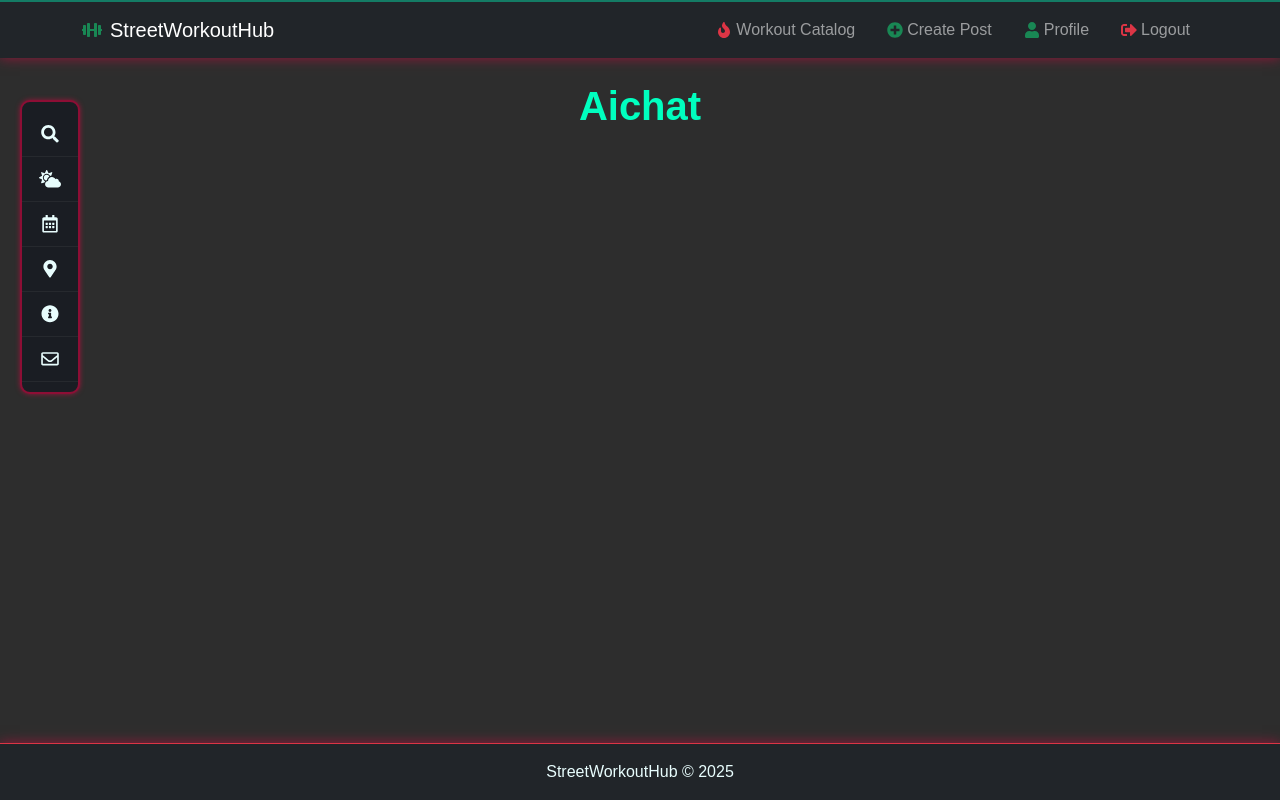
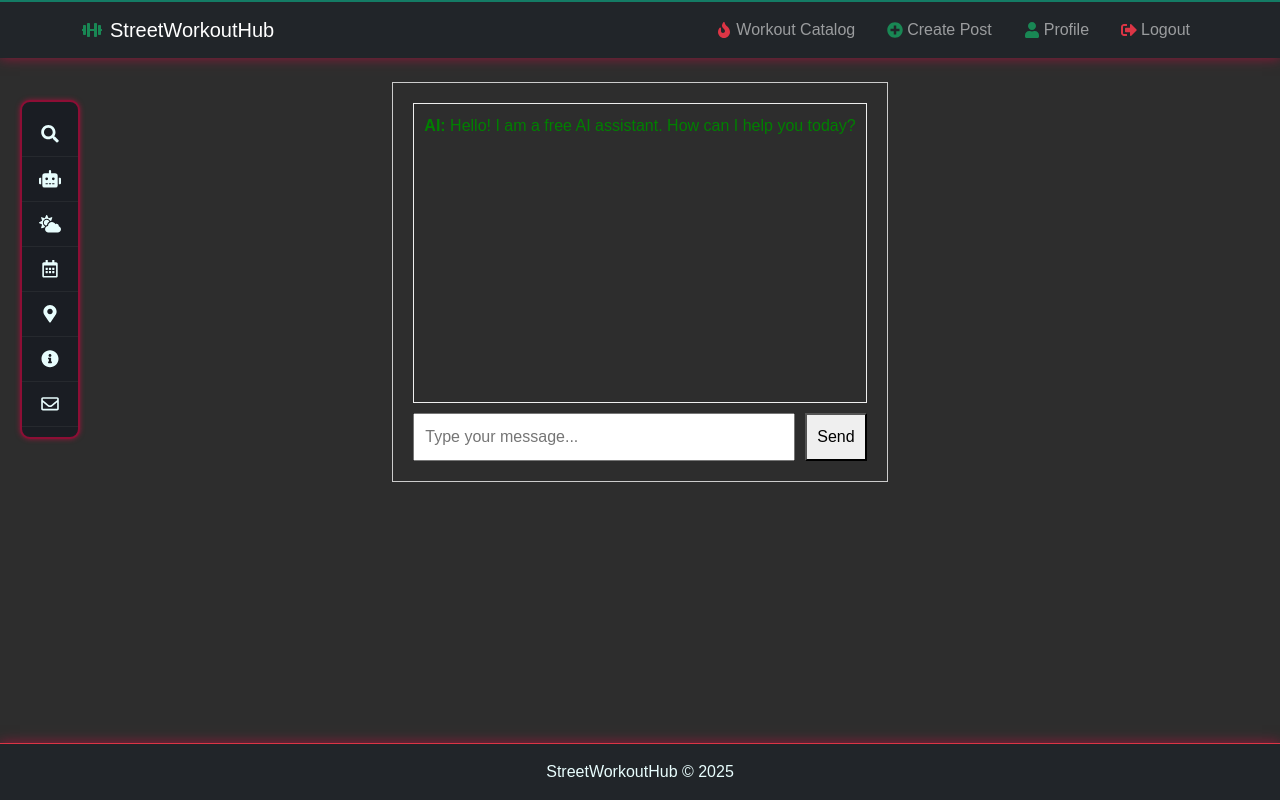
Before and after one commit to dr1gon4o/ReactProject, a React (Vite) app in the folder streetworkouthub/: page /aichat in a window 1280 px wide. Built offline with nearby package versions, Linux system fonts and the light colour scheme; sample sign-in values are in the browser's storage.

Commit message:
adde ai chat for users

```diff
--- a/streetworkouthub/src/App.jsx
+++ b/streetworkouthub/src/App.jsx
@@ -30,7 +30,6 @@ function App() {
       <div id="app">
       <Header />
       <Sidebar className="header-style" />
-      {/* <Sidebar className="card-style" />   */}
       <main className="container mt-4 mb-5 fade-in">
         <Routes>
 
@@ -94,7 +93,14 @@ function App() {
 
           <Route path="/search" element={<Search />} />
 
-          <Route path="/aichat" element={<Aichat />} />
+          <Route
+            path="/aichat"
+            element={
+              <PrivateRoute>
+                <Aichat />
+                </PrivateRoute>
+            }
+          />
 
           <Route path="/weather" element={<Weather />} />
 
--- /dev/null
+++ b/streetworkouthub/src/components/AichatWidget.jsx
@@ -0,0 +1,79 @@
+import React, { useState } from 'react';
+
+export default function InteractiveAIChat() {
+  const [messages, setMessages] = useState([
+    { role: 'model', content: 'Hello! I am a free AI assistant. How can I help you today?' },
+  ]);
+  const [input, setInput] = useState('');
+  const [isLoading, setIsLoading] = useState(false);
+  const [error, setError] = useState(null);
+
+  const sendMessage = async (e) => {
+    e.preventDefault();
+    if (!input.trim() || isLoading) return;
+
+    const userMessage = { role: 'user', content: input };
+    setMessages((prev) => [...prev, userMessage]);
+    setInput('');
+    setIsLoading(true);
+    setError(null);
+
+    // Use YOUR existing backend base URL and the correct path for your chat endpoint
+    const endpoint = `http://localhost:3030/ai`;
+
+    const requestBody = {
+      message: input,
+    };
+
+    try {
+      const response = await fetch(endpoint, {
+        method: "POST",
+        headers: { "Content-Type": "application/json" },
+        body: JSON.stringify(requestBody),
+      });
+
+      if (!response.ok) {
+        throw new Error(`API call failed with status: ${response.status}`);
+      }
+
+      const data = await response.json();
+
+      // Change 'replyText' if your server uses a different key (e.g., data.message)
+      const aiText = data.replyText || "Sorry, I couldn't get a response.";
+
+      const aiMessage = { role: 'model', content: aiText };
+      setMessages((prev) => [...prev, aiMessage]);
+
+    } catch (err) {
+      setError(err.message);
+    } finally {
+      setIsLoading(false);
+    }
+  };
+
+  // Basic inline styling provided here to prevent errors if you don't have a CSS file
+  return (
+    <div style={{ padding: '20px', border: '1px solid #ccc', maxWidth: '600px', margin: 'auto' }}>
+      <div style={{ height: '300px', overflowY: 'auto', marginBottom: '10px', border: '1px solid #eee', padding: '10px' }}>
+        {messages.map((msg, index) => (
+          <div key={index} style={{ marginBottom: '5px', color: msg.role === 'user' ? 'blue' : 'green' }}>
+            <strong>{msg.role === 'user' ? 'You' : 'AI'}:</strong> {msg.content}
+          </div>
+        ))}
+        {isLoading && <div style={{ color: 'gray' }}>AI is typing...</div>}
+        {error && <div style={{ color: 'red' }}>Error: {error}</div>}
+      </div>
+      <form onSubmit={sendMessage} style={{ display: 'flex' }}>
+        <input
+          type="text"
+          value={input}
+          onChange={(e) => setInput(e.target.value)}
+          placeholder="Type your message..."
+          disabled={isLoading}
+          style={{ flexGrow: 1, padding: '10px' }}
+        />
+        <button type="submit" disabled={isLoading} style={{ padding: '10px', marginLeft: '10px' }}>Send</button>
+      </form>
+    </div>
+  );
+}
--- a/streetworkouthub/src/components/Sidebar.jsx
+++ b/streetworkouthub/src/components/Sidebar.jsx
@@ -1,16 +1,23 @@
 import { Link } from "react-router-dom";
+import { useAuth } from "../contexts/AuthContext";
 import '../styles/sidebar.css';
 import { FaCloudSun, FaRobot, FaRegEnvelope, FaInfoCircle, FaSearch, FaMapMarkerAlt, FaRegCalendarAlt } from "react-icons/fa";
 
 export default function Sidebar() {
+    const { isAuthenticated } = useAuth();
   return (
     <div className="sidebar">
       <Link to="/Search" className="sidebar-item">
         <FaSearch className="icon" /> <span>Search</span>
       </Link>
-      {/* <Link to="/Aichat" className="sidebar-item">
-        <FaRobot className="icon" /> <span>AI</span>
-      </Link> */}
+      {isAuthenticated && (
+        <Link to="/Aichat" className="sidebar-item">
+          <FaRobot className="icon" /> <span>AI</span>
+        </Link>
+        )
+      }
+
+
       <Link to="/Weather" className="sidebar-item">
         <FaCloudSun className="icon" /> <span>Weather</span>
       </Link>
--- a/streetworkouthub/src/pages/Aichat.jsx
+++ b/streetworkouthub/src/pages/Aichat.jsx
@@ -1,6 +1,11 @@
+import AichatWidget from "../components/AichatWidget";
 
 export default function Aichat() {
   return (
-    <h1 className="text-center text-neon fw-bold mb-4">Aichat</h1>
+
+
+      <div className="d-flex justify-content-center">
+        <AichatWidget />
+      </div>
   );
 }
```
Also changed, not shown: 2 other files (tests, documents, lock files or other folders).
